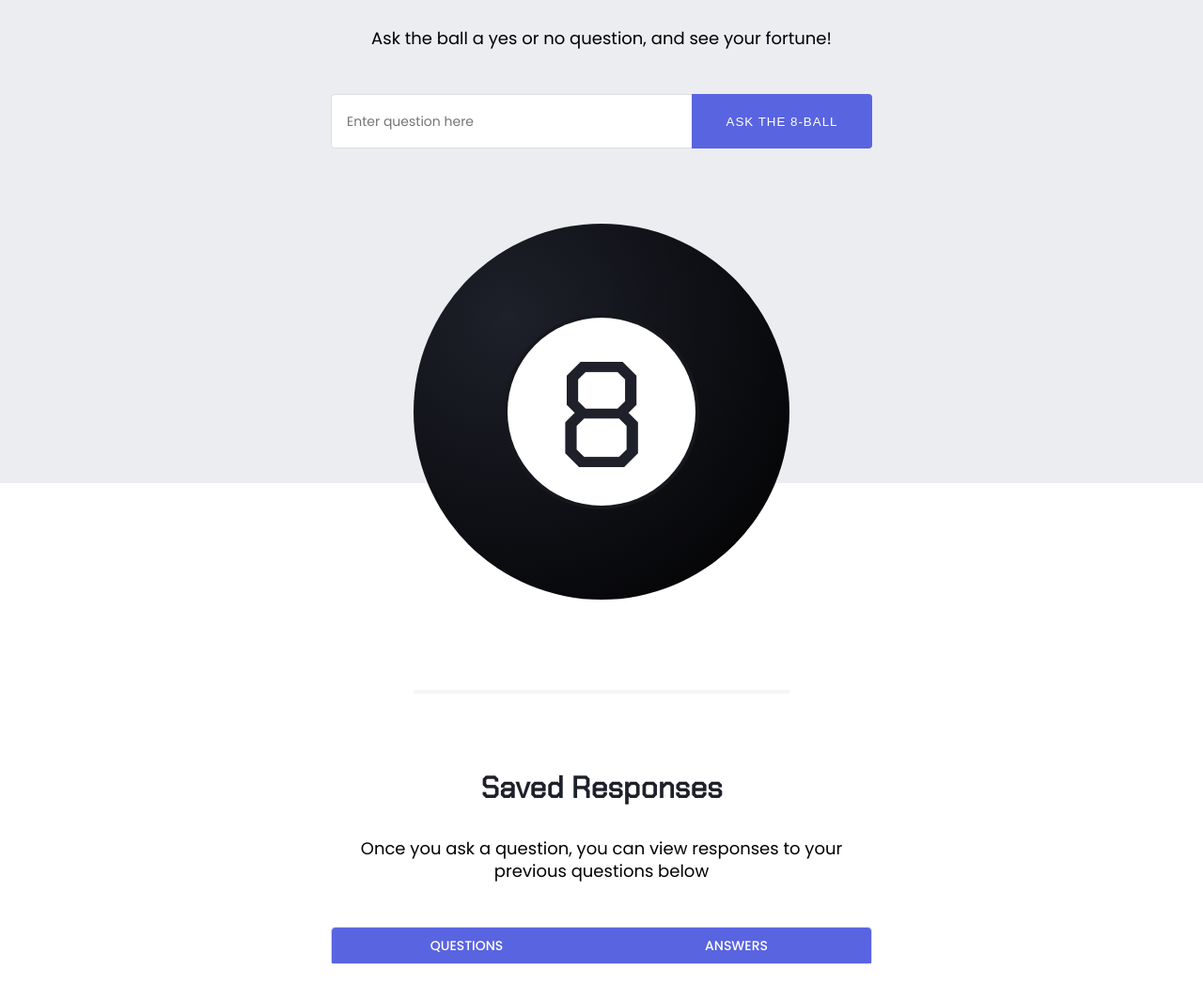
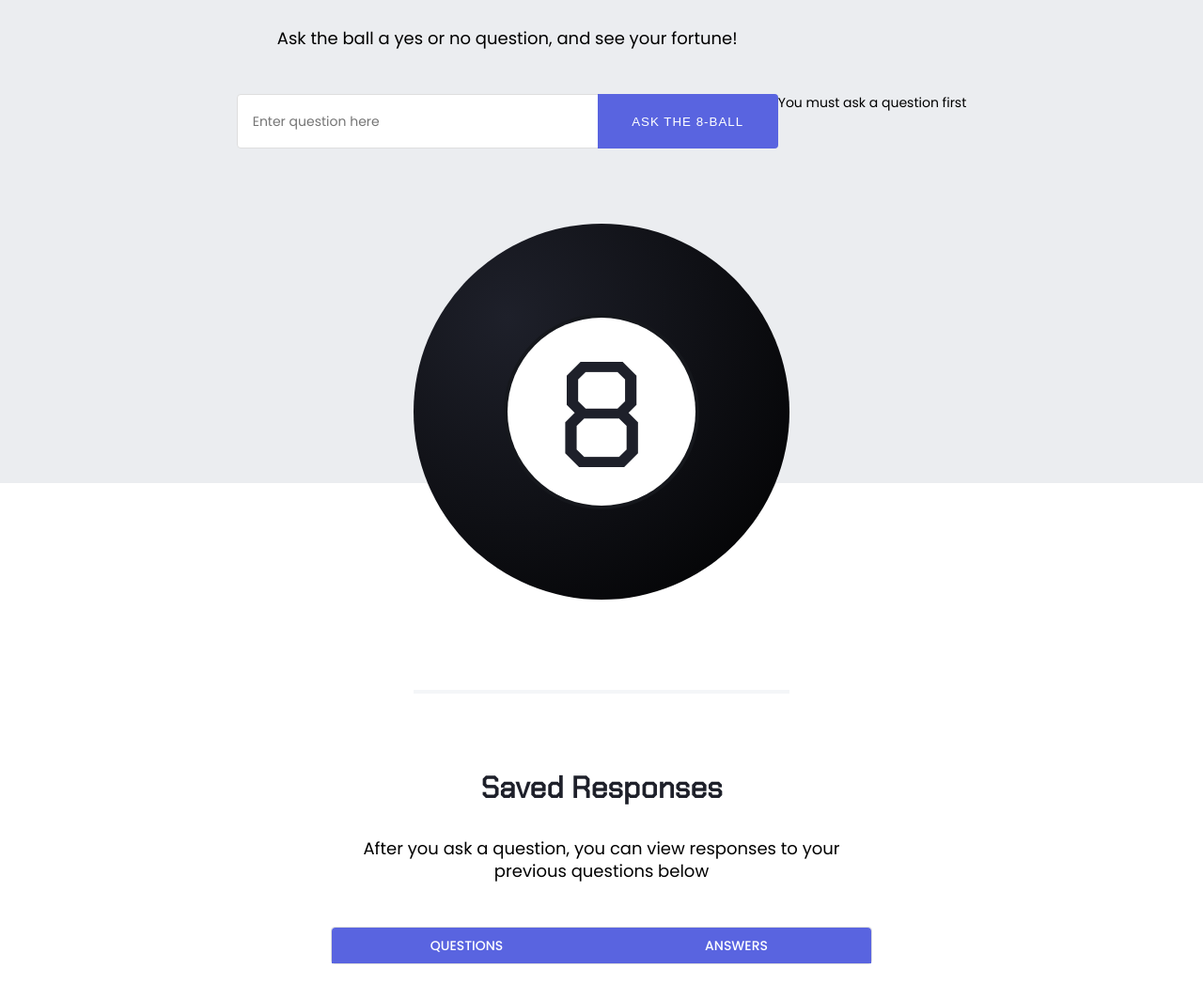
Before and after one commit to MSPayneII/foundations-capstone, a website: page client/index.html in a window 1280 px wide. Shown: the part 206-1270 px from the top of the page at 94% size. Drawn offline with nearby package versions, Linux system fonts and the light colour scheme; no server answers.

Commit message:
updating

```diff
--- a/client/index.html
+++ b/client/index.html
@@ -50,6 +50,8 @@
               class="user-question"
               placeholder="Enter question here"
             />
+
+            <p class="errormsg" id="error-msg">You must ask a question first</p>
             <button type="submit" class="form-submit-btn">
               Ask the 8-Ball
             </button>
@@ -67,7 +69,7 @@
         <section class="saved-responses">
           <h2 class="response-ul-title">Saved Responses</h2>
           <p class="description">
-            Once you ask a question, you can view responses to your previous
+            After you ask a question, you can view responses to your previous
             questions below
           </p>
           <div class="responses-container">
```
